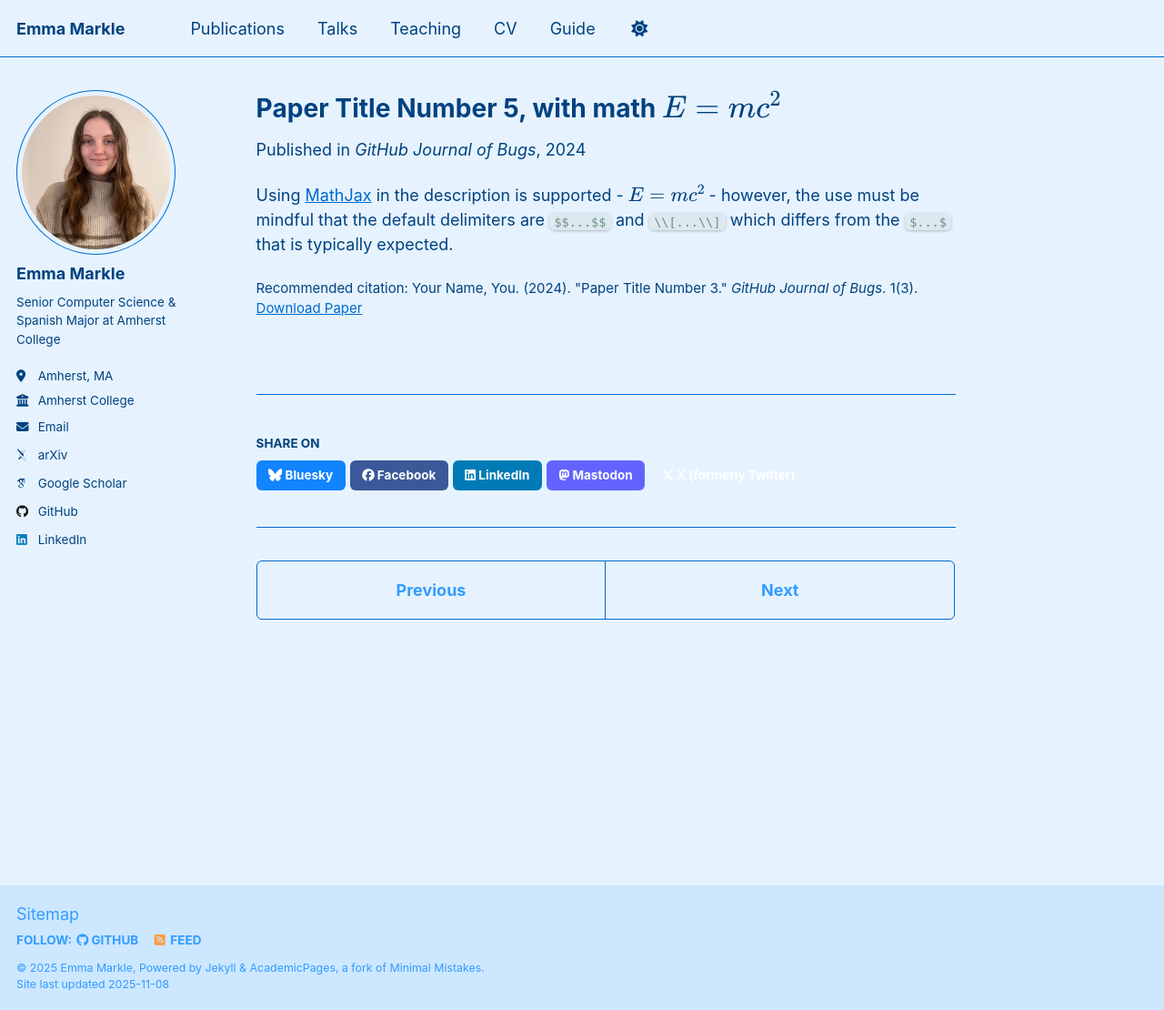
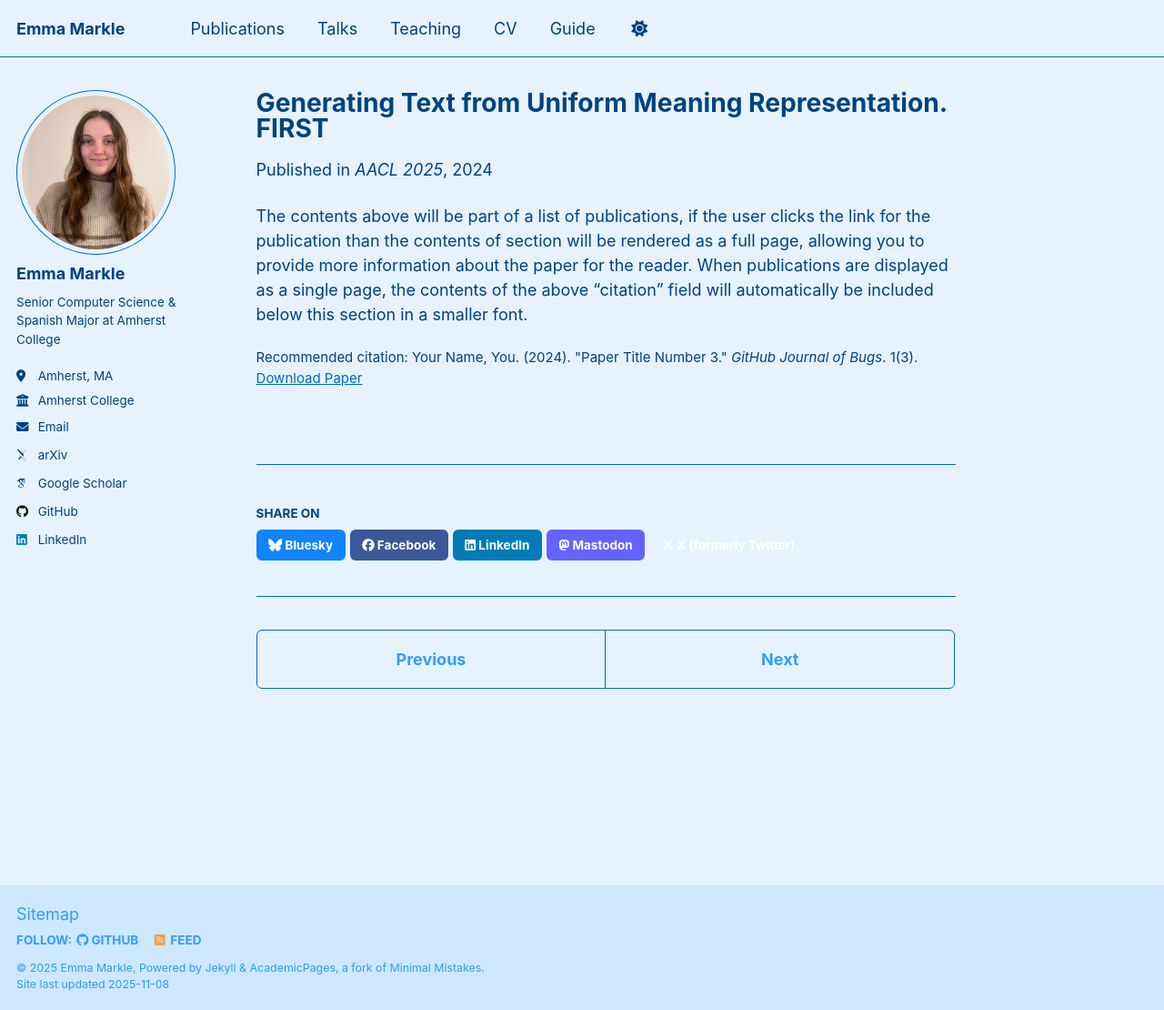
Before and after one commit to emmamarkle/emmamarkle.github.io, a Jekyll site: the page built from _publications/2025-06-08-paper-title-number-5.md, in a window 1280 px wide and 1110 px high. Shown: the whole window at 91% size. Built offline with Jekyll 4.4.1, drawn with Linux system fonts in a browser that asks for light colours; some web fonts are replaced; a script that is not in the unit is left out.

Commit message:
Update 2025-06-08-paper-title-number-5.md

```diff
--- a/_publications/2025-06-08-paper-title-number-5.md
+++ b/_publications/2025-06-08-paper-title-number-5.md
@@ -1,13 +1,13 @@
 ---
-title: "Paper Title Number 5, with math $$E=mc^2$$"
+title: "Generating Text from Uniform Meaning Representation. FIRST"
 collection: publications
 category: conferences
 permalink: /publication/2024-02-17-paper-title-number-4
-excerpt: 'This paper is about a famous math equation, $$E=mc^2$$'
+excerpt: 'This paper is about UMR Generation.'
 date: 2024-02-17
-venue: 'GitHub Journal of Bugs'
+venue: 'AACL 2025'
 paperurl: 'https://academicpages.github.io/files/paper3.pdf'
 citation: 'Your Name, You. (2024). &quot;Paper Title Number 3.&quot; <i>GitHub Journal of Bugs</i>. 1(3).'
 ---
 
-Using [MathJax](https://www.mathjax.org/) in the description is supported - $$E=mc^2$$ - however, the use must be mindful that the default delimiters are `$$...$$` and `\\[...\\]` which differs from the `$...$` that is typically expected.
+The contents above will be part of a list of publications, if the user clicks the link for the publication than the contents of section will be rendered as a full page, allowing you to provide more information about the paper for the reader. When publications are displayed as a single page, the contents of the above "citation" field will automatically be included below this section in a smaller font.
```
